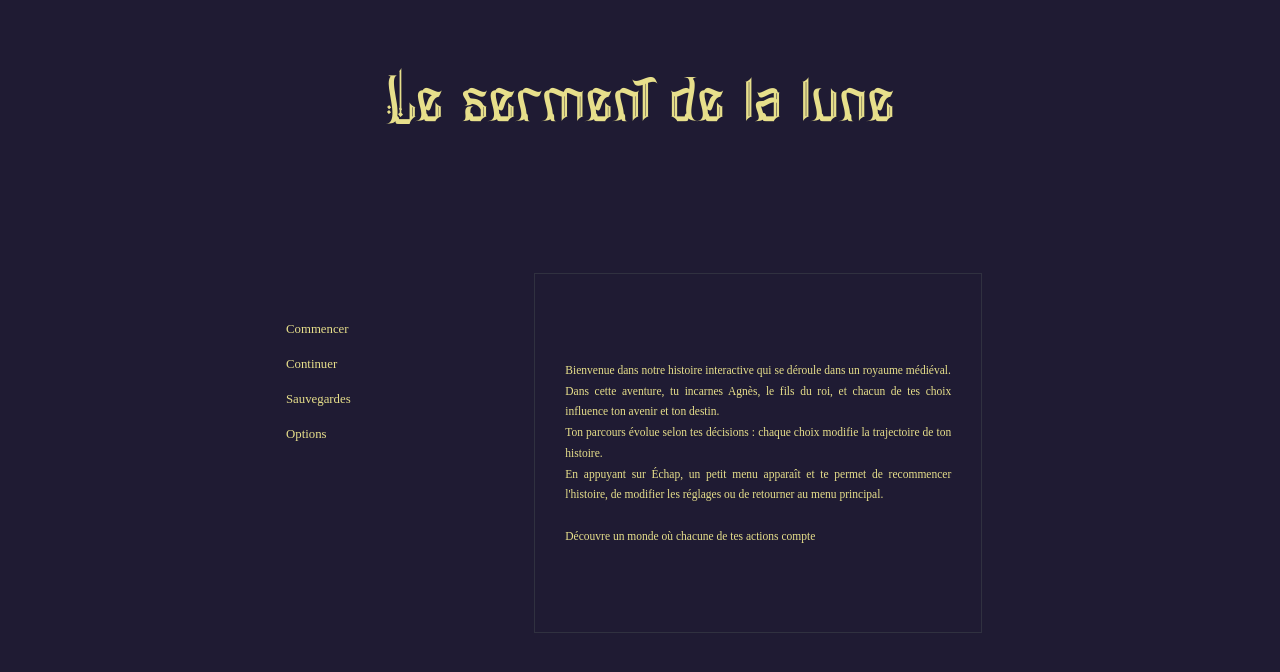
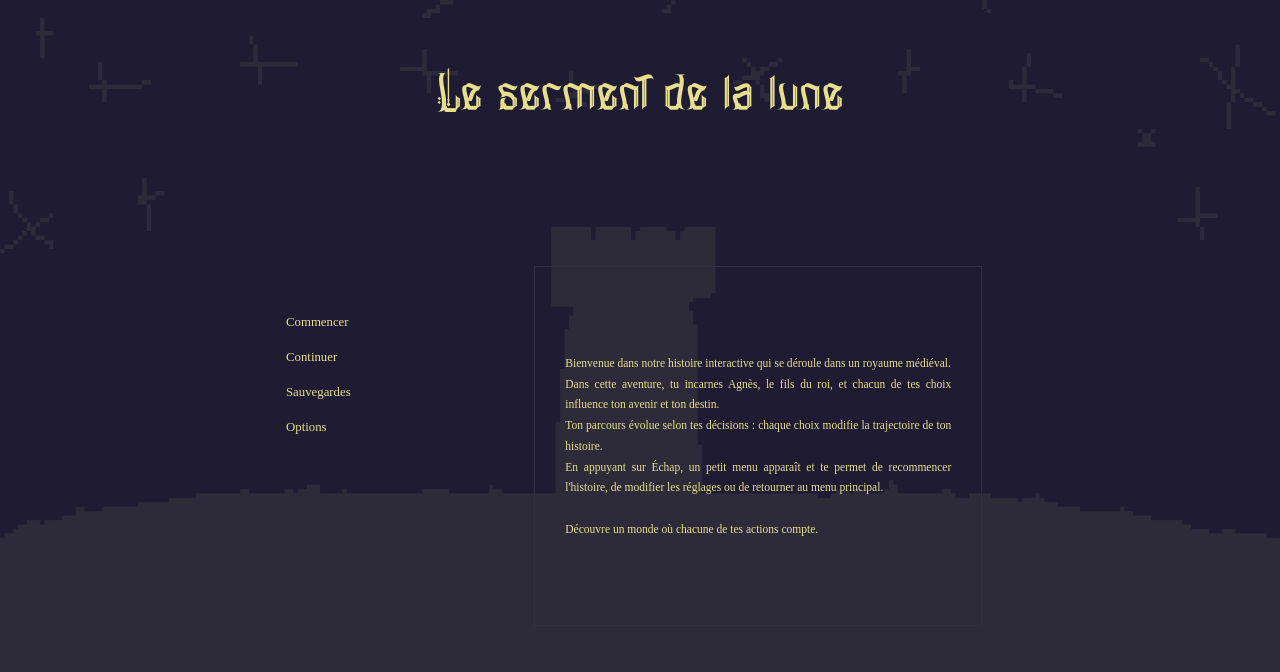
Before and after one commit to ryandufault/webapp-creative-benjamin-yannick-ryan, a Vue app in the folder lesermentdelalune/: page / in a window 1280 px wide. Shown: the top 672 px of the page. Built offline with nearby package versions, Linux system fonts and the light colour scheme.

Commit message:
+ assets homescreen

```diff
--- a/lesermentdelalune/src/views/HomeView.vue
+++ b/lesermentdelalune/src/views/HomeView.vue
@@ -1,5 +1,6 @@
 <template>
   <div class="app-wrapper">
+    <img class="bg-img" src="../assets/img/home.png" />
      <h1>Le serment de la lune</h1>
      <div class="btn-container">
         <p class="btn" @click="startAdventure">Commencer</p>
@@ -12,7 +13,7 @@
            Bienvenue dans notre histoire interactive qui se déroule dans un royaume médiéval. <br> Dans cette aventure, tu incarnes Agnès, le fils du roi, et chacun de tes choix influence ton avenir et ton destin. <br>
            Ton parcours évolue selon tes décisions : chaque choix modifie la trajectoire de ton histoire. <br>
            En appuyant sur Échap, un petit menu apparaît et te permet de recommencer l'histoire, de modifier les réglages ou de retourner au menu principal. <br><br>
-           Découvre un monde où chacune de tes actions compte
+           Découvre un monde où chacune de tes actions compte.
         </p>
      </div>
   </div>
@@ -67,14 +68,25 @@ body {
   padding: 5vw 5vw;
 }
 
+.bg-img {
+  position: fixed;
+  top: 0;
+  left: 0;
+  width: 100%;
+  height: 100%;
+  object-fit: cover;
+  z-index: 0;
+}
+
 h1 {
   text-align: center;
   color: #E7DF8B;
   font-family: Mostean;
-  font-size: 5rem;
+  font-size: 5vw;
   font-weight: 400;
   grid-column: 1 / -1;
   margin-bottom: 3vw;
+  z-index: 1;
 }
 
 .btn-container {
@@ -84,6 +96,7 @@ h1 {
   padding-left: 15vw;
   grid-column: 1;
   grid-row: 2;
+  z-index: 1;
 }
 
 .btn {
@@ -120,7 +133,8 @@ a.btn {
   border-color: #303140;
   grid-column: 2;
   grid-row: 2;
-  margin-top: -3vw
+  margin-top: -3vw;
+  z-index: 1;
 }
 
 .info-text {
```
Also changed, not shown: lesermentdelalune/src/assets/img/home.png (added).
